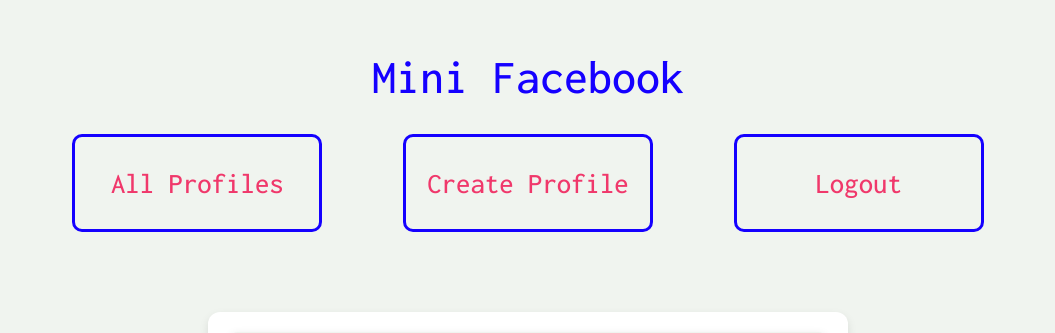
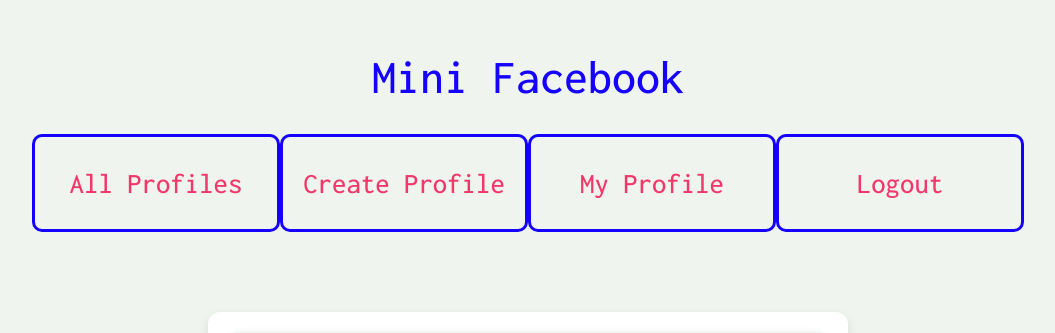
Before and after one commit to elitsamincheva/cs412, a Django app: page /mini_fb/profile/1 in a window 1280 px wide. Shown: the top 333 px of the page, without its empty margins (112-1167 px from the left). Run offline with Django 4.2, Linux system fonts and the light colour scheme; a user stored in the database is signed in; data comes from the database, SQL or seed files in the repository.

Commit message:
task 2 done

```diff
--- a/mini_fb/templates/mini_fb/base.html
+++ b/mini_fb/templates/mini_fb/base.html
@@ -41,6 +41,15 @@
                         <h2>Create Profile</h2>
                     </a>
                 </li>
+                <!-- Nav link to go to a user's profile directly if they are logged in -->
+                {% if request.user.is_authenticated %}
+                <li>
+                    <a href="{% url 'profile' logged_in_profile.pk %}">
+                        <h2>My Profile</h2>
+                    </a>
+                </li>
+                {% endif %}
+
 
                 <li>
                     {% if request.user.is_authenticated %}
--- a/mini_fb/templates/mini_fb/friend_suggestions.html
+++ b/mini_fb/templates/mini_fb/friend_suggestions.html
@@ -32,7 +32,7 @@
             </a>
             <!-- button to add the suggested friend as a friend -->
             <div class="add-friend-button">
-                <a href="{% url 'add_friend' profile.id suggested_friend.id %}">Add Friend</a>
+                <a href="{% url 'add_friend' suggested_friend.id %}">Add Friend</a>
             </div>
         </div>
         {% empty %}
--- a/mini_fb/templates/mini_fb/profile.html
+++ b/mini_fb/templates/mini_fb/profile.html
@@ -35,13 +35,13 @@
     {% if user.is_authenticated and user == profile.user %}
     <!-- buttons to create a status update or update the profile -->
     <div class="create-status">
-        <a href="{% url 'create_status' profile.pk %}" class="create-status-button">Create Status Update</a>
-        <a href="{% url 'update_profile' profile.pk %}" class="create-status-button">Update Profile</a>
+        <a href="{% url 'create_status' %}" class="create-status-button">Create Status Update</a>
+        <a href="{% url 'update_profile' %}" class="create-status-button">Update Profile</a>
 
     </div>
     <!--lLink to view the user's news feed -->
     <div class="create-status">
-        <a href="{% url 'news_feed' pk=profile.pk %}" class="create-status-button">View News Feed</a>
+        <a href="{% url 'news_feed' %}" class="create-status-button">View News Feed</a>
     </div>
     {% endif %}
 
@@ -50,7 +50,7 @@
         <h2>Friends</h2>
         {% if user.is_authenticated and user == profile.user %}
         <!-- link to view friend suggestions -->
-        <a href="{% url 'friend_suggestions' profile.id %}" class="create-status-button">View Friend Suggestions</a>
+        <a href="{% url 'friend_suggestions' %}" class="create-status-button">View Friend Suggestions</a>
         {% endif %}
 
         {% if profile.get_friends %}
--- a/mini_fb/urls.py
+++ b/mini_fb/urls.py
@@ -16,19 +16,19 @@ urlpatterns = [
     # Create Profile: Displays form for creating a new user profile
     path(r'create_profile', CreateProfileView.as_view(), name="create_profile_form"),
     # Create Status: Displays form for posting a new status message for a specific profile
-    path(r'profile/<int:pk>/create_status', CreateStatusMessageView.as_view(), name="create_status"),
+    path(r'profile/create_status', CreateStatusMessageView.as_view(), name="create_status"),
     # Update Profile: Displays form for updating an existing profile
-    path(r'profile/<int:pk>/update', UpdateProfileView.as_view(), name="update_profile"),
+    path(r'profile/update', UpdateProfileView.as_view(), name="update_profile"),
     # Update Status Message: displays form to update the text of the StatusMessage
     path('status/<int:pk>/update', UpdateStatusMessageView.as_view(), name="update_status"),
     # Delete Status Message
     path('status/<int:pk>/delete', DeleteStatusMessageView.as_view(), name="delete_status"),
     # Create a Friend relationship between 2 profiles
-    path('profile/<int:pk>/add_friend/<int:other_pk>/', AddFriendView.as_view(), name='add_friend'),
+    path('profile/add_friend/<int:other_pk>/', AddFriendView.as_view(), name='add_friend'),
     # View the list of friend suggestions for a profile
-    path('profile/<int:pk>/friend_suggestions/', ShowFriendSuggestionsView.as_view(), name='friend_suggestions'),
+    path('profile/friend_suggestions/', ShowFriendSuggestionsView.as_view(), name='friend_suggestions'),
     # View the news feed of a profile and its friends
-    path('profile/<int:pk>/news_feed/', ShowNewsFeedView.as_view(), name='news_feed'),
+    path('profile/news_feed/', ShowNewsFeedView.as_view(), name='news_feed'),
     # auth related urls
     path('login/', auth_views.LoginView.as_view(template_name='mini_fb/login.html'), name='login'),
     path('logout/', auth_views.LogoutView.as_view(next_page='show_all_profiles'), name='logout'),
--- a/mini_fb/views.py
+++ b/mini_fb/views.py
@@ -20,11 +20,23 @@ from .models import Profile, StatusMessage, Image, StatusImage
 from .forms import CreateProfileForm, CreateStatusMessageForm, UpdateProfileForm
 from django.contrib.auth.mixins import LoginRequiredMixin
 
-class ShowAllProfilesView(ListView):
+class BaseView(View):
+    def get_context_data(self, **kwargs):
+            context = super().get_context_data(**kwargs)
+
+            # Add the logged-in user's profile to the context, if authenticated
+            if self.request.user.is_authenticated:
+                logged_in_profile = Profile.objects.filter(user=self.request.user).first()  # Assuming Profile is related to the User model
+                context['logged_in_profile'] = logged_in_profile
+
+            return context
+
+class ShowAllProfilesView(BaseView, ListView):
     '''define a view class to show all the fb profiles'''
     model = Profile
     template_name = "mini_fb/show_all_profiles.html"
     context_object_name = "profiles"
+
 
     def dispatch(self, request: HttpRequest, *args: Any, **kwargs: Any) -> HttpResponse:
         if request.user.is_authenticated:
@@ -34,19 +46,25 @@ class ShowAllProfilesView(ListView):
 
         return super().dispatch(request, *args, **kwargs)
 
-class ProfileView(DetailView):
+
+
+
+class ProfileView(BaseView, DetailView):
     '''display a single profile'''
     model = Profile
     template_name = "mini_fb/profile.html"
     context_object_name = "profile"
 
-class CreateProfileView(CreateView):
+
+
+
+class CreateProfileView(BaseView, CreateView):
     '''Create a new profile'''
     model = Profile
     form_class = CreateProfileForm
     template_name = "mini_fb/create_profile_form.html"
 
-class CreateStatusMessageView(LoginRequiredMixin, CreateView):
+class CreateStatusMessageView(BaseView, LoginRequiredMixin, CreateView):
     '''create a new status message and save it to the database'''
 
     form_class = CreateStatusMessageForm
@@ -55,53 +73,34 @@ class CreateStatusMessageView(LoginRequiredMixin, CreateView):
     def get_login_url(self) -> str:
         return reverse('login')
 
-    def get_context_data(self):
+    def get_context_data(self, **kwargs):
         '''Return the dictionary of context variables for use in the template'''
-        context = super().get_context_data()
-        # retrieve the PK from the URL pattern
-        pk = self.kwargs['pk']
-        profile = Profile.objects.get(pk=pk)
-        # add this profile into the context dictionary:
+        context = super().get_context_data(**kwargs)
+        profile = get_object_or_404(Profile, user=self.request.user)  # get profile from logged in user
         context['profile'] = profile
         return context
 
     def form_valid(self, form):
-        """Handle the form submission, save the new status message, and associate uploaded images."""
-        # print(f"CreateStatusMessageView.form_valid: form.cleaned_data={form.cleaned_data}")
+        """Handle form submission and associate with the logged-in user's profile."""
+        profile = get_object_or_404(Profile, user=self.request.user)  # get profile
+        form.instance.profile = profile
+        sm = form.save()  # save status message
 
-        # retrieve the profile based on the PK from the URL
-        pk = self.kwargs['pk']
-        profile = Profile.objects.get(pk=pk)
-
-        # attach this profile to the status message and save it
-        form.instance.profile = profile
-        sm = form.save()  # save status message and get the reference
-
-        # Read uploaded files
+        # handle uploaded files
         files = self.request.FILES.getlist('files')
-        # print(f"Uploaded files: {files}")
-
-        # process each uploaded file
         for file in files:
-            # create and save an image object
             img = Image(profile=profile, image_file=file)
             img.save()
-            # create and save a StatusImage object linking the image and status message
             status_img = StatusImage(status_message=sm, image=img)
             status_img.save()
-            # print(f"Saved image {img.id} and linked it to status message {sm.id}")
         return super().form_valid(form)
 
-
     def get_success_url(self):
-        '''provide a URL to redirect to after creating a new StatusMessage'''
-        # retrieve the PK from the URL pattern
-        pk = self.kwargs['pk']
-        # call reverse to generate the URL for this Profile
-        return reverse('profile', kwargs={'pk': pk})
+        '''Redirect to the profile page after creating a new status'''
+        return reverse('profile', kwargs={'pk': self.object.profile.pk})
 
 
-class UpdateProfileView(LoginRequiredMixin, UpdateView):
+class UpdateProfileView(BaseView, LoginRequiredMixin, UpdateView):
     """view for updating an existing profile"""
     model = Profile
     form_class = UpdateProfileForm
@@ -110,11 +109,18 @@ class UpdateProfileView(LoginRequiredMixin, UpdateView):
     def get_login_url(self) -> str:
         return reverse('login')
 
+    def get_object(self):
+        """retrieve the profile of the currently logged in user"""
+        return get_object_or_404(Profile, user=self.request.user)
+
     def get_success_url(self):
         """redirect to the updated profile's detail page after a successful update"""
         return reverse('profile', kwargs={'pk': self.object.pk})
 
-class UpdateStatusMessageView(LoginRequiredMixin, UpdateView):
+
+
+
+class UpdateStatusMessageView(BaseView, LoginRequiredMixin, UpdateView):
     '''view for updating the text of the status message'''
     model = StatusMessage
     fields = ['message']
@@ -128,7 +134,7 @@ class UpdateStatusMessageView(LoginRequiredMixin, UpdateView):
         '''Redirects to the user's profile page after a successful update'''
         return reverse('profile', kwargs={'pk': self.object.profile.pk})
 
-class DeleteStatusMessageView(LoginRequiredMixin, DeleteView):
+class DeleteStatusMessageView(BaseView, LoginRequiredMixin, DeleteView):
     '''view for deleting a status message'''
     model = StatusMessage
     template_name = "mini_fb/delete_status_form.html"
@@ -141,7 +147,7 @@ class DeleteStatusMessageView(LoginRequiredMixin, DeleteView):
         '''Redirects to the user's profile page after successful deletion'''
         return reverse('profile', kwargs={'pk': self.object.profile.pk})
 
-class AddFriendView(LoginRequiredMixin, View):
+class AddFriendView(BaseView, LoginRequiredMixin, View):
     """this view handles the logic for adding a friend to a profile"""
 
     def get_login_url(self) -> str:
@@ -150,7 +156,7 @@ class AddFriendView(LoginRequiredMixin, View):
     def dispatch(self, request, *args, **kwargs):
         """Retrieve profiles and add a friend then redirect to the profile page"""
         # get the two profile objects based on the URL parameters
-        profile = get_object_or_404(Profile, pk=kwargs['pk'])
+        profile = get_object_or_404(Profile, user=request.user) # get logged in user's profile
         other_profile = get_object_or_404(Profile, pk=kwargs['other_pk'])
 
         # call the add friend method from the Profile model
@@ -160,7 +166,7 @@ class AddFriendView(LoginRequiredMixin, View):
         return redirect('profile', pk=profile.pk)
 
 
-class ShowFriendSuggestionsView(LoginRequiredMixin, DetailView):
+class ShowFriendSuggestionsView(BaseView, LoginRequiredMixin, DetailView):
     """
     Displays the friend suggestions for a given profile
 
@@ -191,7 +197,11 @@ class ShowFriendSuggestionsView(LoginRequiredMixin, DetailView):
 
         return context
 
-class ShowNewsFeedView(LoginRequiredMixin, DetailView):
+    def get_object(self):
+        """Retrieve the profile of the currently logged-in user"""
+        return get_object_or_404(Profile, user=self.request.user)
+
+class ShowNewsFeedView(BaseView, LoginRequiredMixin, DetailView):
     """
     Displays the news feed for a given profile
 
@@ -218,3 +228,8 @@ class ShowNewsFeedView(LoginRequiredMixin, DetailView):
         # get the news feed for the profile
         context['news_feed'] = profile.get_news_feed()
         return context
+
+
+    def get_object(self):
+        """Retrieve the profile of the currently logged-in user"""
+        return get_object_or_404(Profile, user=self.request.user)
```
